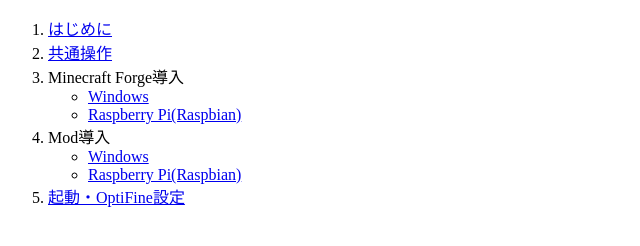
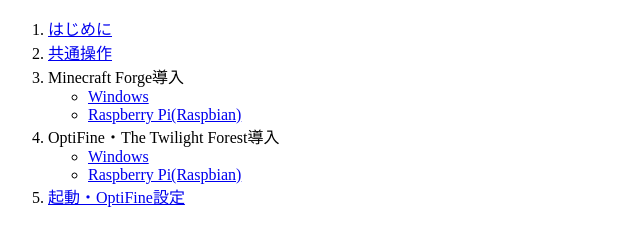
Before and after one commit to CrystalAlpha358/minecraft, a plain HTML site: page index.html in a window 1280 px wide. Shown: the whole page, without its empty margins (0-640 px from the left). Drawn offline with Linux system fonts and the light colour scheme.

Commit message:
Update index.html

```diff
--- a/index.html
+++ b/index.html
@@ -23,7 +23,7 @@
 						<li><a href="forge-raspberry.html">Raspberry Pi(Raspbian)</a><br>
 					</ul>
 				</nav>
-				<li>Mod導入<br>
+				<li>OptiFine・The Twilight Forest導入<br>
 				<nav>
 					<ul>
 						<li><a href="mod-windows.html">Windows</a><br>
```
